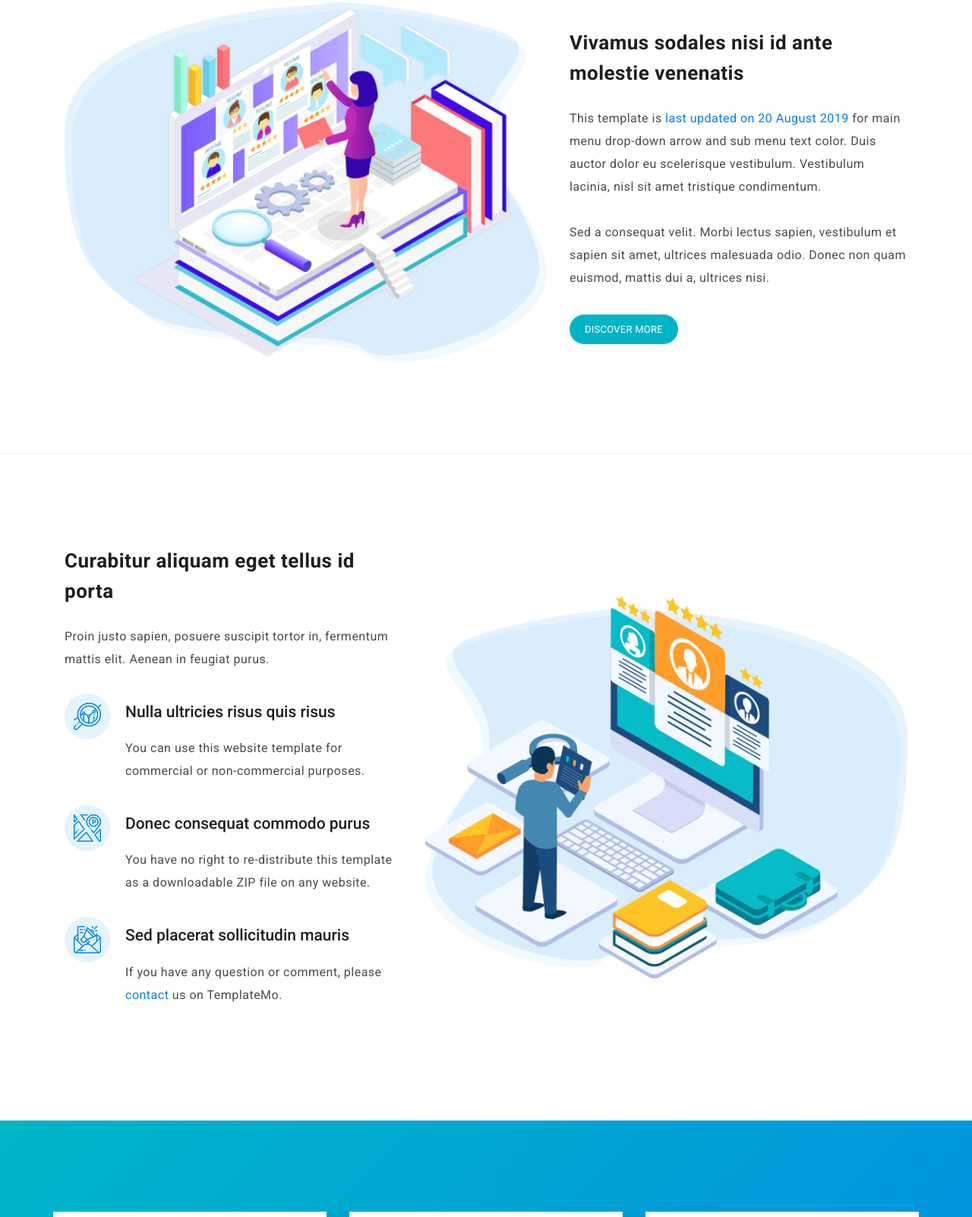
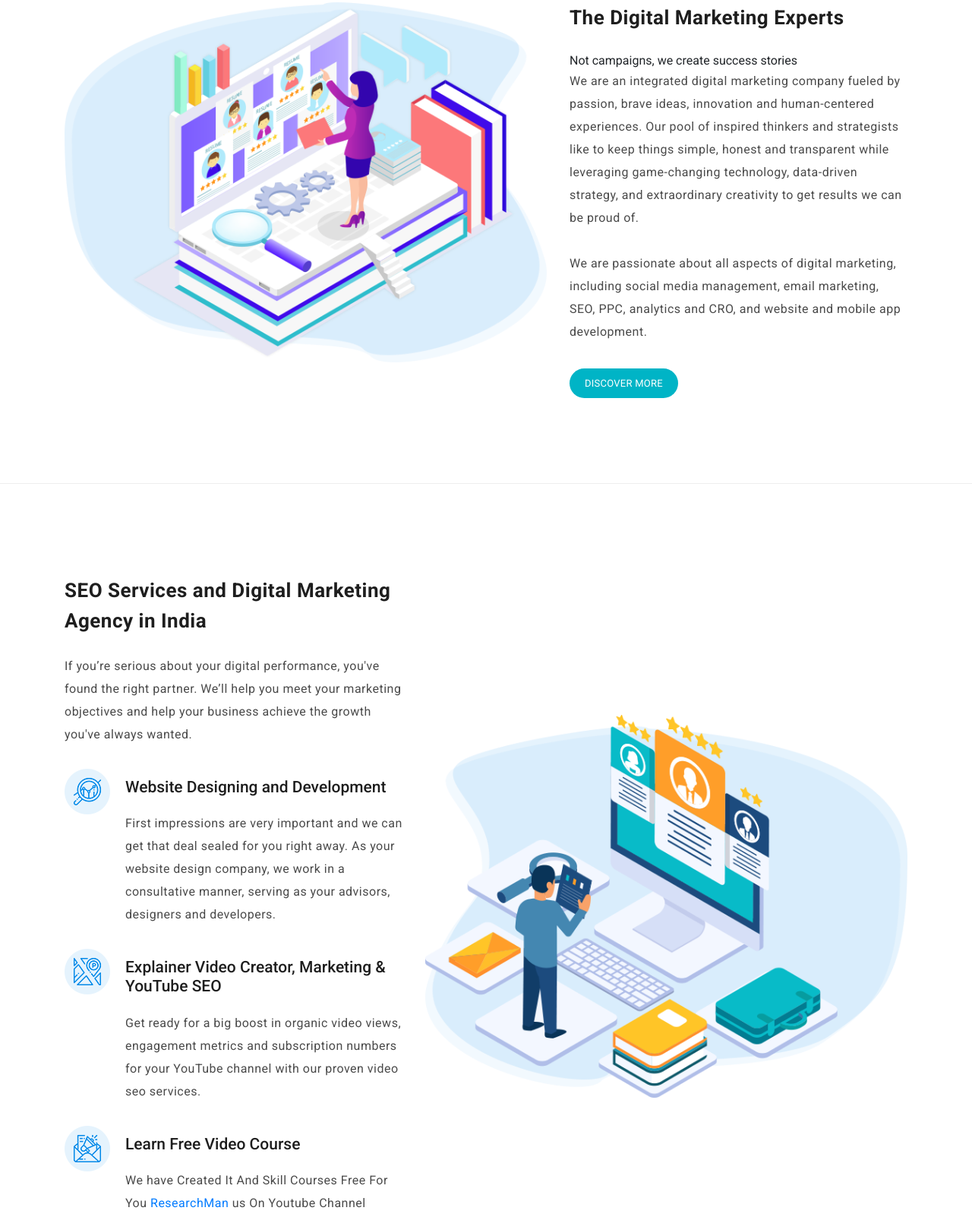
Before and after one commit to jkResearchman/.com, a plain HTML site: page index.html in a window 1280 px wide. Shown: the part 877-2479 px from the top of the page at 76% size. Drawn offline with Linux system fonts and the light colour scheme.

Commit message:
Add files via upload

```diff
--- a/index.html
+++ b/index.html
@@ -5,7 +5,7 @@
 
     <meta charset="utf-8">
     <meta name="viewport" content="width=device-width, initial-scale=1, shrink-to-fit=no">
-    <meta name="Researchman" content="">
+    <meta name="Researchman" content="Research Man">
     <meta name="Researchman" content="Researchman">
     <link href="https://fonts.googleapis.com/css?family=Roboto:100,300,400,500,700,900" rel="stylesheet">
 
@@ -39,7 +39,7 @@
                 <div class="col-12">
                     <nav class="main-nav">
                         <!-- ***** Logo Start ***** -->
-                        <a href="#" class="logo">Art Factory</a>
+                        <a href="#" class="logo">Research Man</a>
                         <!-- ***** Logo End ***** -->
                         <!-- ***** Menu Start ***** -->
                         <ul class="nav">
@@ -78,8 +78,8 @@
             <div class="container">
                 <div class="row">
                     <div class="left-text col-lg-6 col-md-6 col-sm-12 col-xs-12" data-scroll-reveal="enter left move 30px over 0.6s after 0.4s">
-                        <h1>Art Factory is free <strong>for YOU</strong></h1>
-                        <p>This template is available for 100% free of charge on TemplateMo. Download, modify and use this for your business website.</p>
+                        <h1>Digital Marketing Services</h1>
+                        <p>YOU THINK ABOUT BUSINESS, WE GROW</p>
                         <a href="#about" class="main-button-slider">Find Out More</a>
                     </div>
                     <div class="col-lg-6 col-md-6 col-sm-12 col-xs-12" data-scroll-reveal="enter right move 30px over 0.6s after 0.4s">
@@ -102,11 +102,12 @@
                 </div>
                 <div class="right-text col-lg-5 col-md-12 col-sm-12 mobile-top-fix">
                     <div class="left-heading">
-                        <h5>Vivamus sodales nisi id ante molestie venenatis</h5>
+                        <h5>The Digital Marketing Experts</h5
+                            <b>Not campaigns, we create success stories</b>
                     </div>
                     <div class="left-text">
-                        <p>This template is <a href="#">last updated on 20 August 2019 </a>for main menu drop-down arrow and sub menu text color. Duis auctor dolor eu scelerisque vestibulum. Vestibulum lacinia, nisl sit amet tristique condimentum. <br><br>
-                        Sed a consequat velit. Morbi lectus sapien, vestibulum et sapien sit amet, ultrices malesuada odio. Donec non quam euismod, mattis dui a, ultrices nisi.</p>
+                        <p>We are an integrated digital marketing company fueled by passion, brave ideas, innovation and human-centered experiences. Our pool of inspired thinkers and strategists like to keep things simple, honest and transparent while leveraging game-changing technology, data-driven strategy, and extraordinary creativity to get results we can be proud of. <br><br>
+                        We are passionate about all aspects of digital marketing, including social media management, email marketing, SEO, PPC, analytics and CRO, and website and mobile app development.</p>
                         <a href="#about2" class="main-button">Discover More</a>
                     </div>
                 </div>
@@ -127,29 +128,31 @@
             <div class="row">
                 <div class="left-text col-lg-5 col-md-12 col-sm-12 mobile-bottom-fix">
                     <div class="left-heading">
-                        <h5>Curabitur aliquam eget tellus id porta</h5>
+                        <h5>SEO Services and Digital Marketing Agency in India</h5>
                     </div>
-                    <p>Proin justo sapien, posuere suscipit tortor in, fermentum mattis elit. Aenean in feugiat purus.</p>
+                    <p> If you’re serious about your digital performance, you've found the right partner. We’ll help you meet your marketing objectives and help your business achieve the growth you've always wanted.</p>
                     <ul>
                         <li>
                             <img src="assets/images/about-icon-01.png" alt="">
                             <div class="text">
-                                <h6>Nulla ultricies risus quis risus</h6>
-                                <p>You can use this website template for commercial or non-commercial purposes.</p>
+                                <h6>Website Designing and Development</h6>
+                                <p>First impressions are very important and we can get that deal sealed for you right away. As your website design company, we work in a consultative manner, serving as your advisors, designers and developers.
+
+</p>
                             </div>
                         </li>
                         <li>
                             <img src="assets/images/about-icon-02.png" alt="">
                             <div class="text">
-                                <h6>Donec consequat commodo purus</h6>
-                                <p>You have no right to re-distribute this template as a downloadable ZIP file on any website.</p>
+                                <h6>Explainer Video Creator, Marketing & YouTube SEO</h6>
+                                <p>Get ready for a big boost in organic video views, engagement metrics and subscription numbers for your YouTube channel with our proven video seo services.</p>
                             </div>
                         </li>
                         <li>
                             <img src="assets/images/about-icon-03.png" alt="">
                             <div class="text">
-                                <h6>Sed placerat sollicitudin mauris</h6>
-                                <p>If you have any question or comment, please <a rel="nofollow" href="https://templatemo.com/contact">contact</a> us on TemplateMo.</p>
+                                <h6>Learn Free Video Course</h6>
+                                <p>We have Created It And Skill Courses Free For You <a rel="nofollow" href="https://www.youtube.com/c/ResearchMan/playlists?view_as=subscriber">ResearchMan</a> us On Youtube Channel</p>
                             </div>
                         </li>
                     </ul>
```
